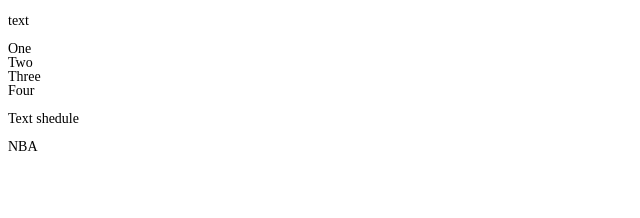
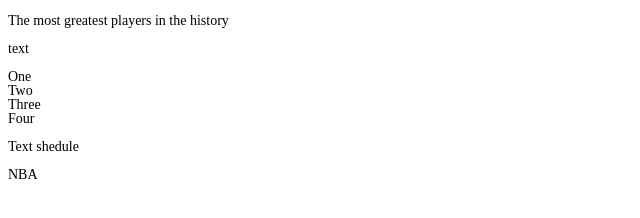
Before and after one commit to Graf-BeAnR/first-project, a plain HTML site: page index.html in a window 1280 px wide. Shown: the whole page, without its empty margins (0-640 px from the left). Drawn offline with Linux system fonts and the light colour scheme; files that its build step writes are made by us from their sources.

Commit message:
добавил заголовок

```diff
--- a/index.html
+++ b/index.html
@@ -6,6 +6,7 @@
 <meta http equiv="Content-type" content="text/html;charset=utf-8"/>
 </head>
 <body>
+	<p>The most greatest players in the history</p>
 <p>
 	text
 </p>
```
